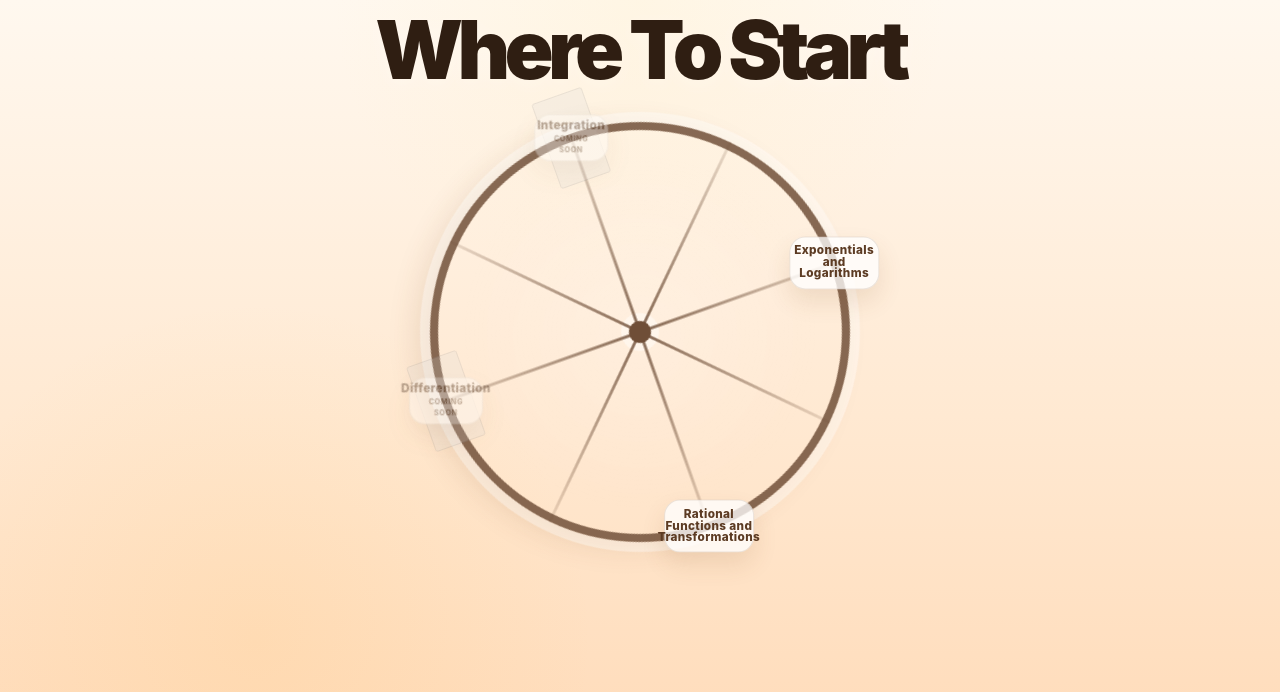
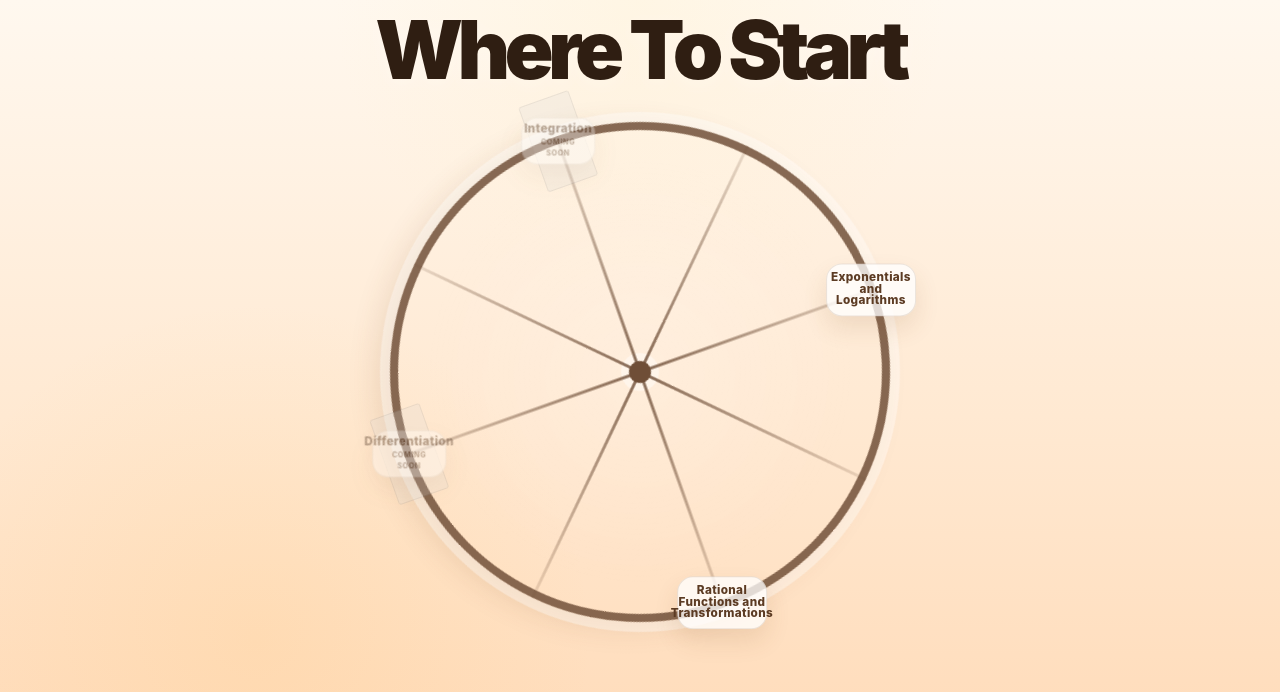
Before and after one commit to AshWebbStrong/IBHL-Revision, a React (Vite) app: page / in a window 1280 px wide. Shown: the top 692 px of the page. Built offline with nearby package versions, Linux system fonts and the light colour scheme.

Commit message:
bigger wheel

```diff
--- a/src/styles/home.css
+++ b/src/styles/home.css
@@ -37,7 +37,7 @@
 
 .ferrisScene {
   position: relative;
-  width: min(66vw, 520px);
+  width: min(76vw, 640px);
   aspect-ratio: 1 / 1;
   margin-top: 0.15rem;
   animation: rollIn 2.8s cubic-bezier(0.22, 1, 0.36, 1) 1;
@@ -58,7 +58,7 @@
 .ferrisWheel {
   position: absolute;
   inset: 0;
-  width: min(62vw, 470px);
+  width: min(72vw, 590px);
   aspect-ratio: 1;
   margin: auto;
 }
@@ -318,11 +318,11 @@
   }
 
   .ferrisScene {
-    width: min(62vw, 460px);
+    width: min(70vw, 540px);
   }
 
   .ferrisWheel {
-    width: min(58vw, 420px);
+    width: min(66vw, 500px);
   }
 
   .wheelCabin {
@@ -355,12 +355,12 @@
   }
 
   .ferrisScene {
-    width: min(56vw, 380px);
+    width: min(64vw, 470px);
     margin-top: 0;
   }
 
   .ferrisWheel {
-    width: min(52vw, 350px);
+    width: min(60vw, 430px);
   }
 
   .wheelCabin {
@@ -430,11 +430,11 @@
   }
 
   .ferrisScene {
-    width: min(72vw, 580px);
+    width: min(80vw, 700px);
   }
 
   .ferrisWheel {
-    width: min(68vw, 530px);
+    width: min(76vw, 650px);
   }
 
   .wheelCabin {
@@ -459,11 +459,11 @@
   }
 
   .ferrisScene {
-    width: min(74vw, 640px);
+    width: min(82vw, 760px);
   }
 
   .ferrisWheel {
-    width: min(70vw, 580px);
+    width: min(78vw, 700px);
   }
 
   .wheelCabin {
@@ -476,3 +476,17 @@
     padding: 0.8rem;
   }
 }
+
+@media (prefers-reduced-motion: reduce) {
+  .ferrisScene,
+  .wheelSpin,
+  .wheelCabinInner,
+  .cabinTracker::before {
+    animation: none !important;
+  }
+
+  .wheelCabin,
+  .cabinTracker {
+    transition: none !important;
+  }
+}
```
